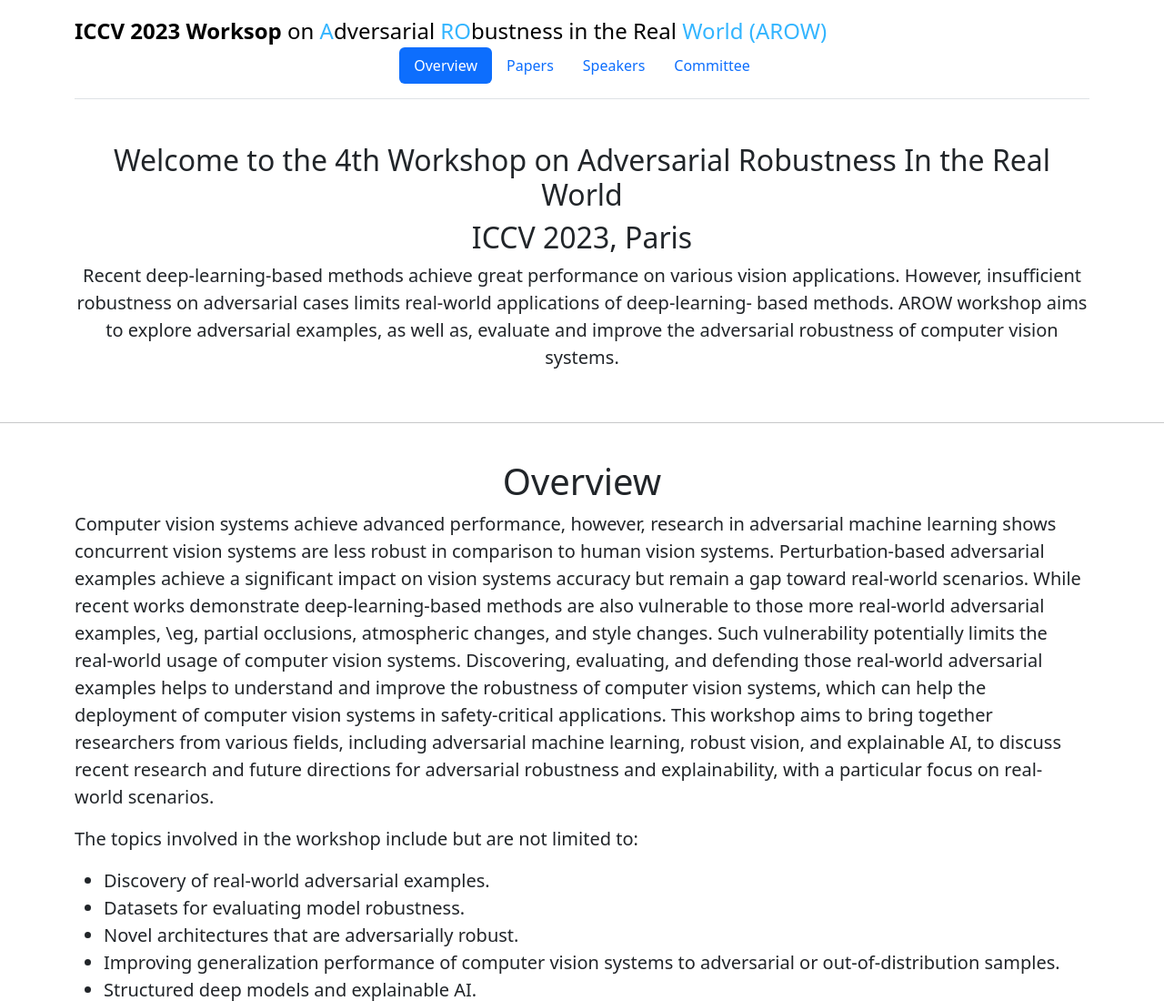
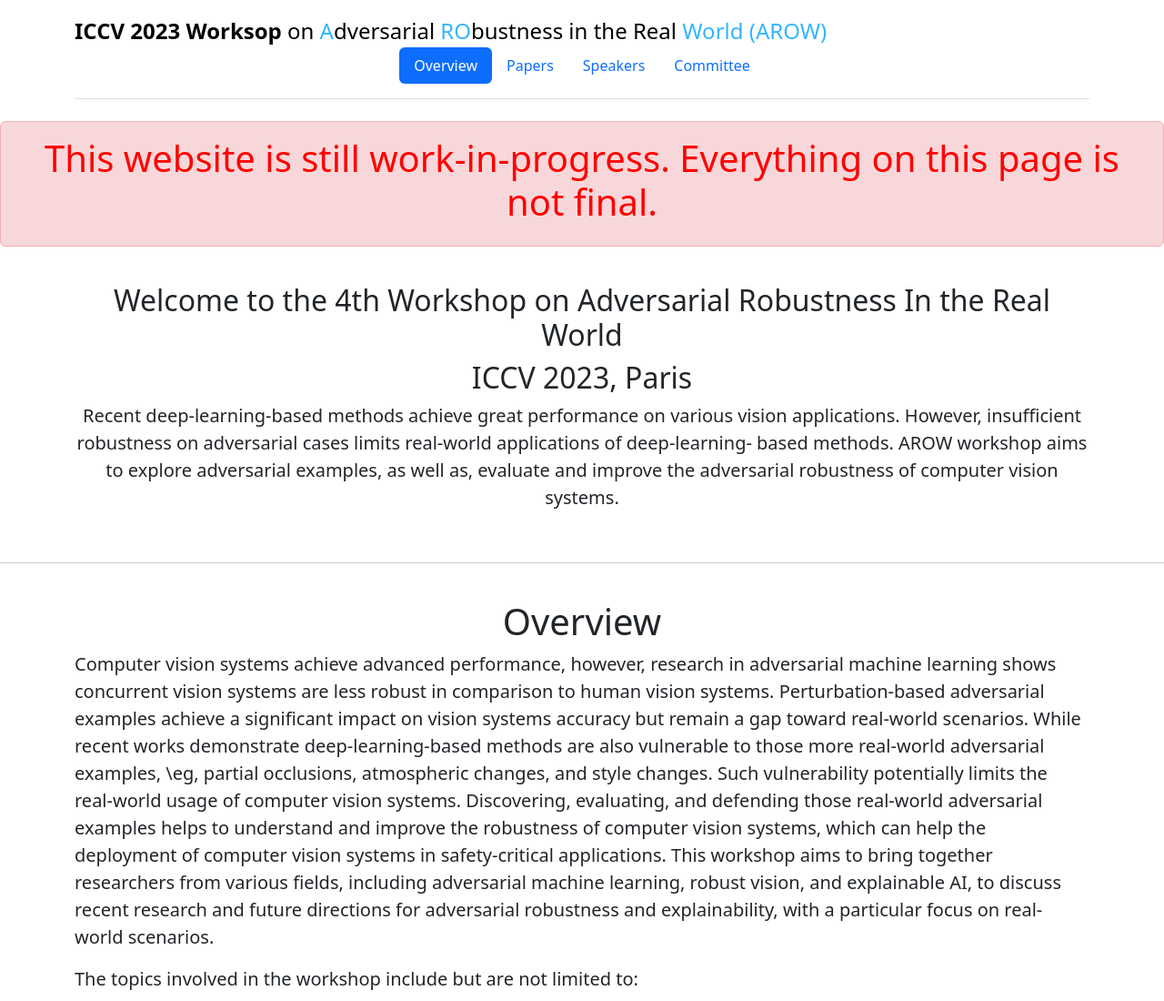
Before and after one commit to cvpr24-edge-personal/cvpr24-edge.github.io, a plain HTML site: page index.html in a window 1280 px wide. Shown: the top 1100 px of the page at 91% size. Drawn offline with nearby package versions, Linux system fonts and the light colour scheme.

Commit message:
wip warning

```diff
--- a/index.html
+++ b/index.html
@@ -7,6 +7,7 @@
     <link href="https://cdn.jsdelivr.net/npm/bootstrap@5.3.0/dist/css/bootstrap.min.css" rel="stylesheet" integrity="sha384-9ndCyUaIbzAi2FUVXJi0CjmCapSmO7SnpJef0486qhLnuZ2cdeRhO02iuK6FUUVM" crossorigin="anonymous">
 
   </head>
+
   <body>
 
     <div class="container">
@@ -30,6 +31,9 @@
     </header>
   </div>
 
+<div class="alert alert-danger text-center" role="alert">
+<h1 style="color:red">This website is still work-in-progress. Everything on this page is not final.</h1>
+</div>
 
 <br>
 
```
